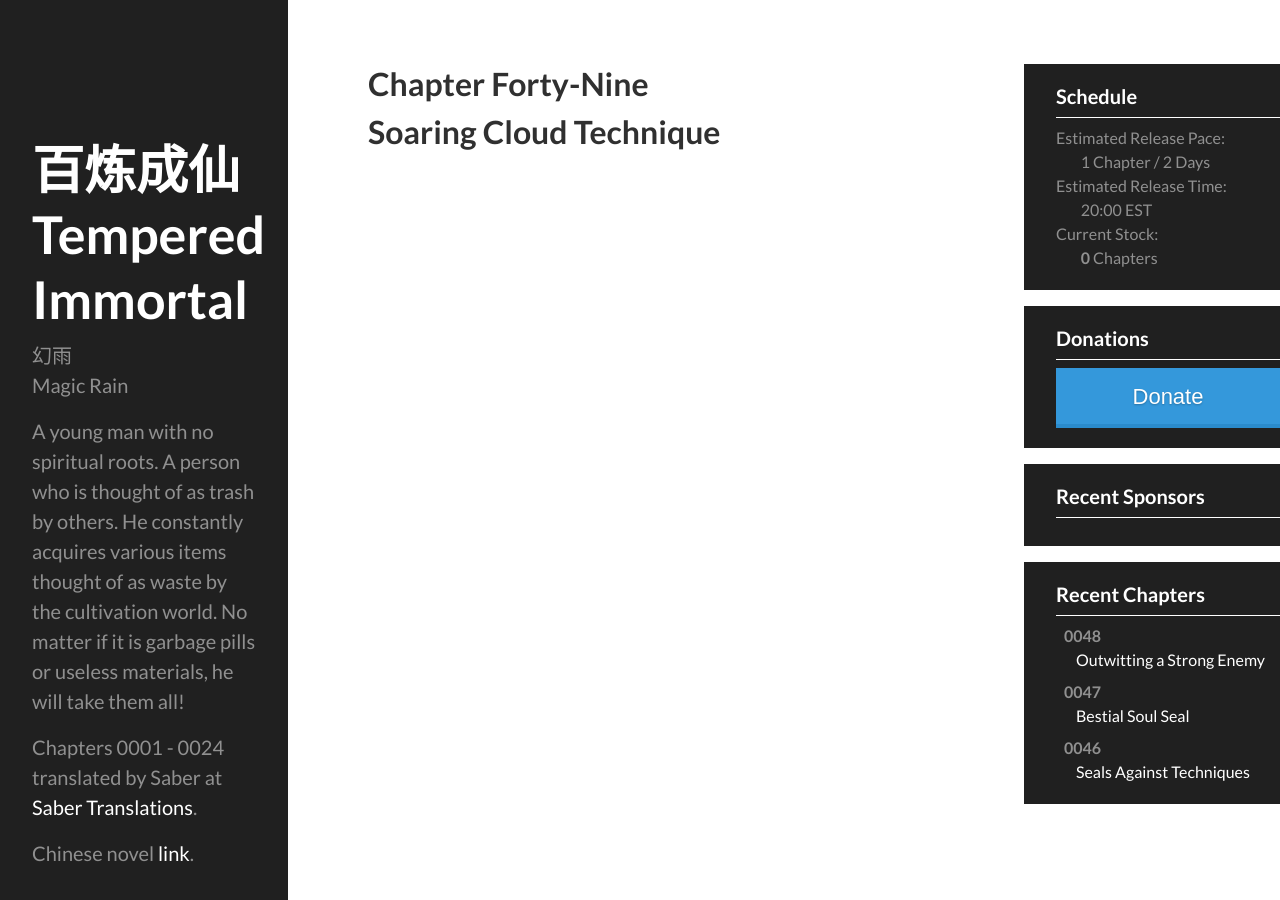
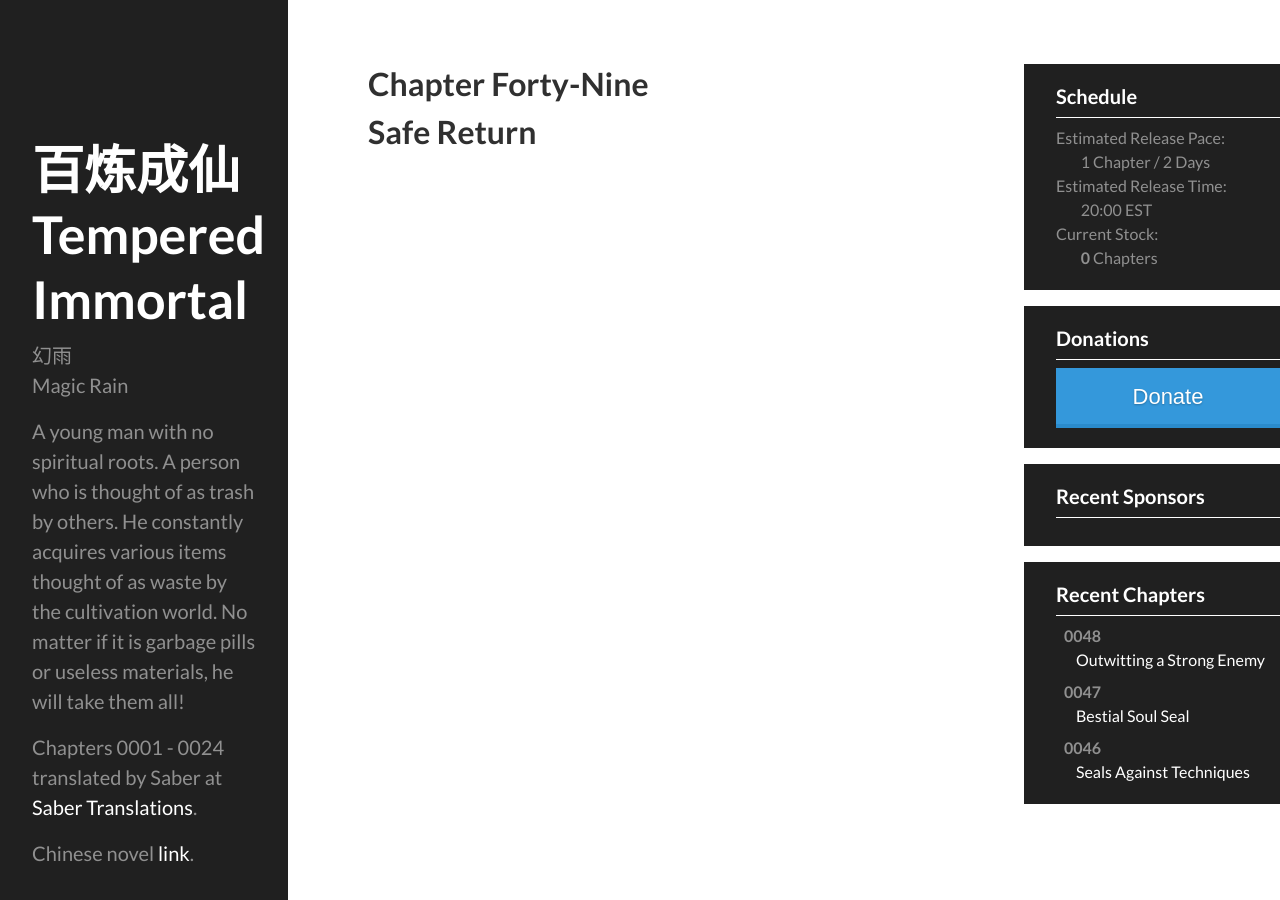
Before and after one commit to blcxtranslations/blcx, a Jekyll site: the page built from _translated/chapter-0049.md, in a window 1280 px wide. Built offline with Jekyll 4.4.1, drawn with Linux system fonts in a browser that asks for light colours; comment, search, counter and statistics services are not loaded.

Commit message:
Engrish hard

```diff
--- a/_translated/chapter-0049.md
+++ b/_translated/chapter-0049.md
@@ -2,10 +2,10 @@
 layout: page
 number: "0049"
 name: "Forty-Nine"
-title: "Soaring Cloud Technique"
+title: "Safe Return"
 date: "Jan 12, 2016"
 characters: 2048
-chinese: "http://baishuku.com/html/30/30364/12441356.html"
+chinese: "http://baishuku.com/html/30/30364/12441374.html"
 reddit: ""
 sponsored: false
 completed: false
```
Also changed, not shown: _translated/chapter-0048.md (+3 -3 lines).
